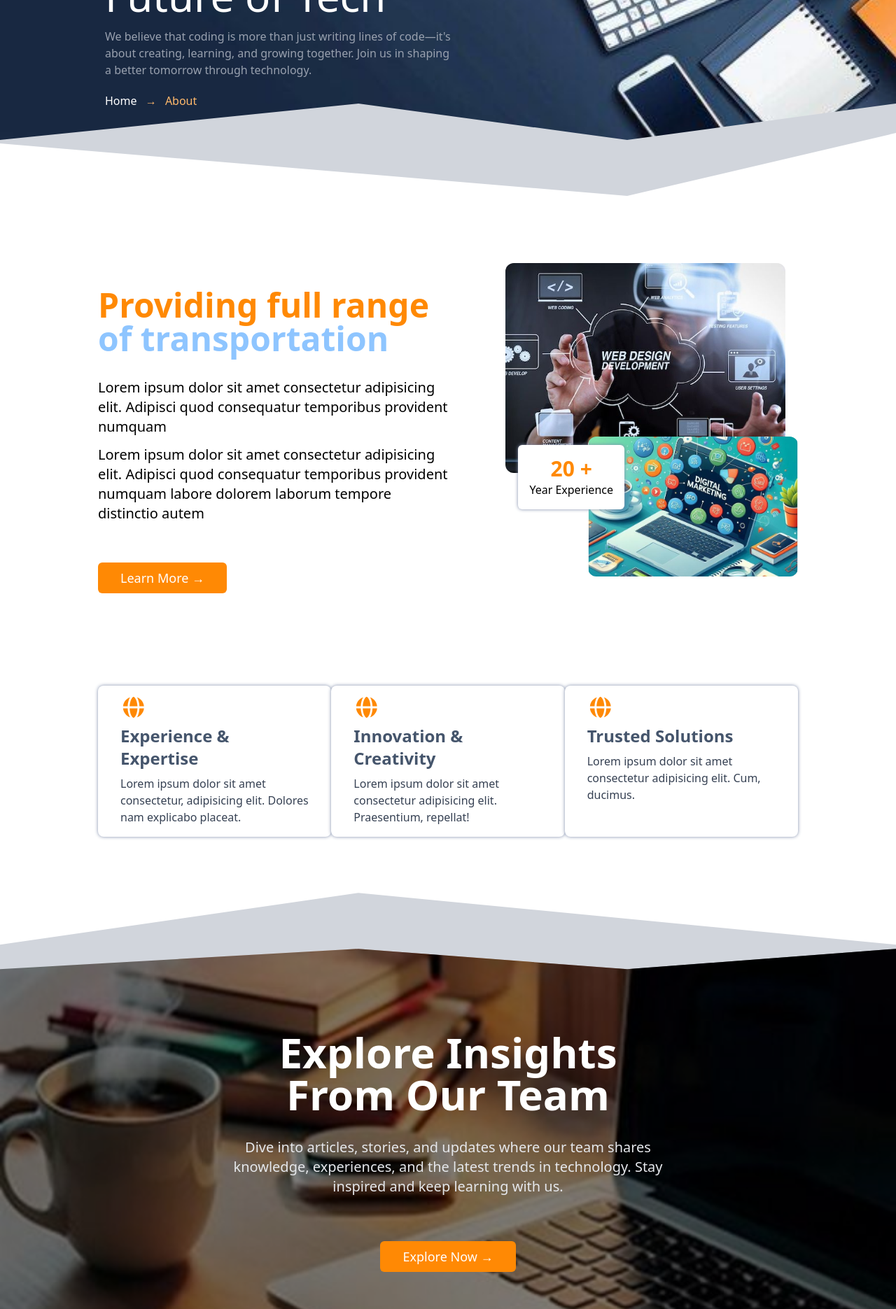
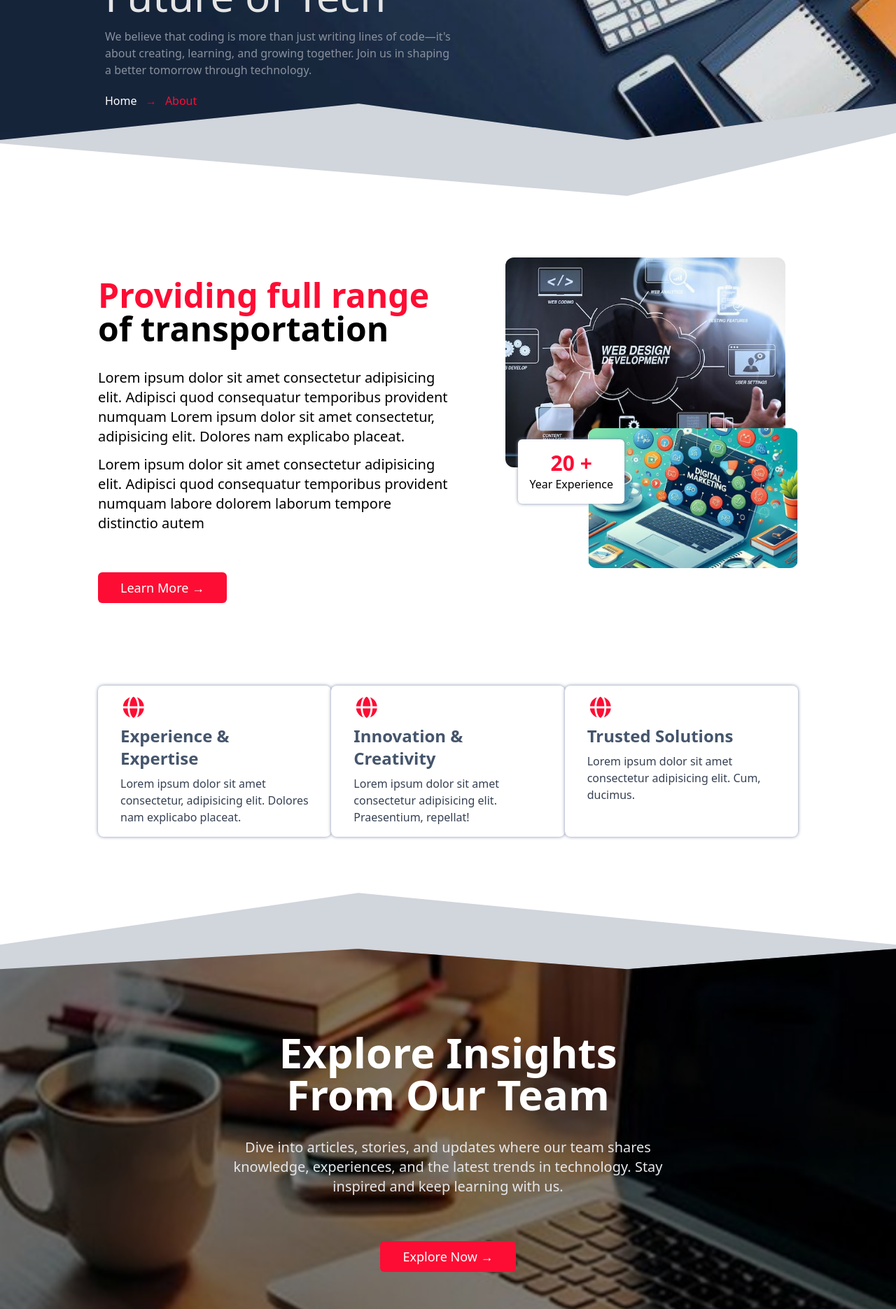
Before and after one commit to Sarthak-Adk/Azure, a React (Vite) app: page /about in a window 1280 px wide. Shown: the part 320-2191 px from the top of the page at 70% size. Built offline with nearby package versions, Linux system fonts and the light colour scheme.

Commit message:
adding blog page

```diff
--- a/src/pages/About.jsx
+++ b/src/pages/About.jsx
@@ -41,8 +41,9 @@ const About = () => {
                 "polygon(0% 0%, 100% 0%, 100% 90%, 70% 100%, 40% 90%, 0% 100%)",
             }}
           >
+               <div className="absolute inset-0 bg-black opacity-10"></div>
             <div className="w-[500px]">
-              <p className="text-4xl underline font-bold pb-5 text-orange-300">
+              <p className="text-4xl underline font-bold pb-5 text-[#fd0d34]">
                 About Us
               </p>
               <p className="text-6xl pb-4">
@@ -54,37 +55,39 @@ const About = () => {
                 us in shaping a better tomorrow through technology.
               </p>
               <p>
-                <Link to="/" className="pr-2 ">
+                <Link to="/" className="pr-2 relative">
                   Home
                 </Link>{" "}
-                <span className="text-orange-300">&rarr;</span>{" "}
-                <Link to="/about" className="pl-2 text-orange-300">
+                <span className="text-[#fd0d34]">&rarr;</span>{" "}
+                <Link to="/about" className="pl-2 text-[#fd0d34] relative">
                   About
                 </Link>
               </p>
             </div>
           </div>
         </div>
-        <div className="px-[140px] flex gap-20 items-center py-24 h-[700px]">
+        <div className="px-[140px] flex gap-20 items-center py-22 h-[700px]">
           <div className="w-[600px]">
             <div>
-              <div className="text-5xl text-orange-400 font-bold">
+              <div className="text-5xl text-[#fd0d34] font-bold">
                 Providing full range{" "}
               </div>
-              <span className="text-5xl text-blue-300 font-bold">
+              <span className="text-5xl font-bold">
                 of transportation
               </span>
             </div>
             <div className="pt-8 text-xl pb-3">
               Lorem ipsum dolor sit amet consectetur adipisicing elit. Adipisci
-              quod consequatur temporibus provident numquam
+              quod consequatur temporibus provident numquam Lorem ipsum dolor sit amet consectetur, adipisicing elit.
+                Dolores nam explicabo placeat.
+
             </div>
             <div className=" text-xl pb-14">
               Lorem ipsum dolor sit amet consectetur adipisicing elit. Adipisci
               quod consequatur temporibus provident numquam labore dolorem
               laborum tempore distinctio autem
             </div>
-            <button className="bg-orange-400 text-white px-8 py-2 cursor-pointer text-lg rounded-md">
+            <button className="bg-[#fd0d34] text-white px-8 py-2 cursor-pointer text-lg rounded-md">
               Learn More &rarr;
             </button>
           </div>
@@ -97,10 +100,10 @@ const About = () => {
             <img
               src={aboutUsCoding2}
               alt=""
-              className="w-[300px] h-[200px] object-cover rounded-xl absolute bottom-15 right-0"
+              className="w-[300px] h-[200px] object-cover rounded-xl absolute bottom-20 right-0"
             />
             <div className="shadow-[0px_0px_5px_#7F8CAA] inline-block p-4 rounded-md  absolute top-65 right-62 bg-white">
-              <p className="text-orange-400 text-center text-3xl font-bold">
+              <p className="text-[#fd0d34] text-center text-3xl font-bold">
                 20 +
               </p>
               <p>Year Experience</p>
@@ -117,7 +120,7 @@ const About = () => {
             <div className="relative z-10">
               <FontAwesomeIcon
                 icon={faGlobe}
-                className="text-orange-400 text-3xl pb-2 group-hover:text-white transition-colors duration-500"
+                className="text-[#fd0d34] text-3xl pb-2 group-hover:text-white transition-colors duration-500"
               />
               <h4 className="text-2xl text-slate-600 font-bold pb-2 group-hover:text-white transition-colors duration-500">
                 Experience & Expertise
@@ -135,7 +138,7 @@ const About = () => {
             <div className="relative z-10">
               <FontAwesomeIcon
                 icon={faGlobe}
-                className="text-orange-400 text-3xl pb-2 group-hover:text-white transition-colors duration-500"
+                className="text-[#fd0d34] text-3xl pb-2 group-hover:text-white transition-colors duration-500"
               />
               <h4 className="text-2xl text-slate-600 font-bold pb-2 group-hover:text-white transition-colors duration-500">
                 Innovation & Creativity
@@ -153,7 +156,7 @@ const About = () => {
             <div className="relative z-10">
               <FontAwesomeIcon
                 icon={faGlobe}
-                className="text-orange-400 text-3xl pb-2 group-hover:text-white transition-colors duration-500"
+                className="text-[#fd0d34] text-3xl pb-2 group-hover:text-white transition-colors duration-500"
               />
               <h4 className="text-2xl text-slate-600 font-bold pb-2 group-hover:text-white transition-colors duration-500">
                 Trusted Solutions
@@ -196,8 +199,8 @@ const About = () => {
                   Stay inspired and keep learning with us.
                 </p>
                 <p>
-                  <Link to="/blog">
-                    <button className="bg-orange-400 text-lg px-8 py-2  rounded-md cursor-pointer hover:bg-orange-300">
+                  <Link to="/blogs">
+                    <button className="bg-[#fd0d34] text-lg px-8 py-2  rounded-md cursor-pointer hover:bg-[#ea4762]">
                       Explore Now &rarr;
                     </button>
                   </Link>{" "}
@@ -214,7 +217,7 @@ const About = () => {
                 className="relative w-[270px] h-[340px] mb-7 bg-cover bg-center rounded-md "
                 style={{ backgroundImage: `url(${innovation})` }}
               >
-                <div className="absolute inset-0 rounded-md p-10 flex flex-col justify-center bg-[linear-gradient(to_top,rgba(255,128,64,0.9),rgba(255,128,64,0.9))]">
+                <div className="absolute inset-0 rounded-md p-10 flex flex-col justify-center items-center bg-[linear-gradient(to_top,rgba(255,128,64,0.9),rgba(255,128,64,0.9))]">
                   <FontAwesomeIcon
                     icon={faLightbulb}
                     className="text-5xl pb-4"
@@ -234,7 +237,7 @@ const About = () => {
                 className="relative w-[270px] h-[324px] bg-cover bg-center rounded-md"
                 style={{ backgroundImage: `url(${aboutUsCoding1})` }}
               >
-                <div className="absolute inset-0 rounded-md p-10 flex flex-col justify-center bg-[linear-gradient(to_top,rgba(19,29,79,0.9),rgba(19,29,79,0.9))]">
+                <div className="absolute inset-0 rounded-md p-10 flex flex-col justify-center items-center bg-[linear-gradient(to_top,rgba(19,29,79,0.9),rgba(19,29,79,0.9))]">
                   <FontAwesomeIcon
                     icon={faBullseye}
                     className="text-5xl pb-4"
@@ -263,7 +266,7 @@ const About = () => {
                 className="relative w-[270px] h-[340px] bg-cover bg-center rounded-md"
                 style={{ backgroundImage: `url(${chatting})` }}
               >
-                <div className="absolute inset-0 rounded-md p-10 flex flex-col justify-center bg-[linear-gradient(to_top,rgba(22,163,74,0.9),rgba(22,163,74,0.9))]">
+                <div className="absolute inset-0 rounded-md p-10 flex flex-col justify-center items-center bg-[linear-gradient(to_top,rgba(22,163,74,0.9),rgba(22,163,74,0.9))]">
                   <FontAwesomeIcon icon={faUsers} className="text-5xl pb-4" />
                   <h1 className="text-center font-bold text-xl pb-2">
                     Team Messaging
@@ -280,7 +283,7 @@ const About = () => {
           {/* Right Section */}
           <div>
             <h2 className="text-5xl font-bold pb-4">
-              Who We <span className="text-orange-400">Are ?</span>
+              Who We <span className="text-[#fd0d34]">Are ?</span>
             </h2>
             <div className="text-lg pb-4">
               Lorem ipsum dolor sit amet consectetur adipisicing elit. Dolores
@@ -294,32 +297,32 @@ const About = () => {
             </div>
             <div className="text-lg flex flex-col gap-3">
               <p>
-                <span className="text-orange-400 font-bold mx-2 ">
+                <span className="text-[#fd0d34] font-bold mx-2 ">
                   &#10003;
                 </span>{" "}
                 Offer Team Collaboration
               </p>
               <p>
-                <span className="text-orange-400 font-bold mx-2 ">
+                <span className="text-[#fd0d34] font-bold mx-2 ">
                   &#10003;
                 </span>{" "}
                 Interaction with Global Mentors
               </p>
 
               <p>
-                <span className="text-orange-400 font-bold mx-2 ">
+                <span className="text-[#fd0d34] font-bold mx-2 ">
                   &#10003;
                 </span>{" "}
                 Rewards for Your Ideas
               </p>
               <p>
-                <span className="text-orange-400 font-bold mx-2 ">
+                <span className="text-[#fd0d34] font-bold mx-2 ">
                   &#10003;
                 </span>{" "}
                 Offer Team Collaboration
               </p>
             </div>
-            <button className="bg-orange-400 text-white px-8 py-2 cursor-pointer rounded-md mt-12 text-lg">
+            <button className="bg-[#fd0d34] text-white px-8 py-2 cursor-pointer rounded-md mt-12 text-lg">
               Learn More <span>&rarr;</span>
             </button>
           </div>
@@ -328,7 +331,7 @@ const About = () => {
           <h1 className="text-center text-5xl font-bold">
             Powerful Features to Enhance
           </h1>
-          <p className="text-center font-bold text-5xl pb-16 text-orange-400">
+          <p className="text-center font-bold text-5xl pb-16 text-[#fd0d34]">
             Your Hackathon
           </p>
           <div className="flex gap-5 pb-5 text-white">
```
